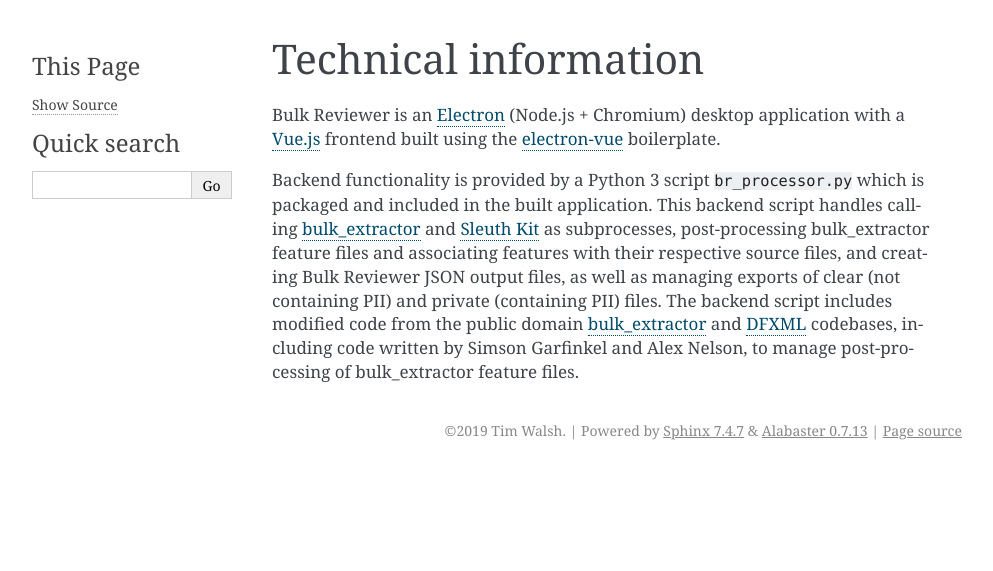
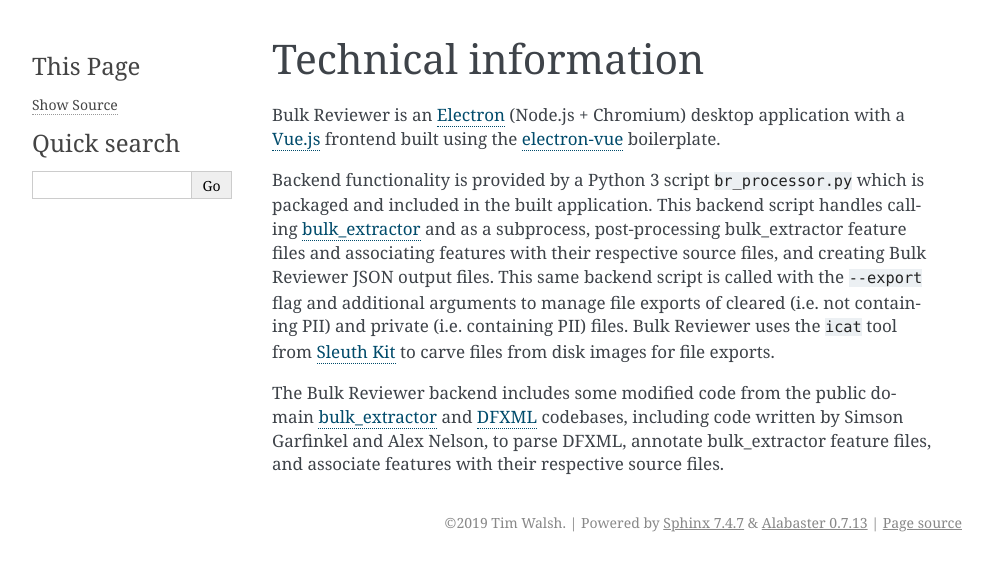
Before and after one commit to bulk-reviewer/bulk-reviewer, a Sphinx documentation site: the page built from docs/technicalinfo.rst, in a window 1280 px wide. Shown: the top 571 px of the page, without its empty margins (148-1141 px from the left). Built offline with Sphinx 7.4.7, drawn with Linux system fonts in a browser that asks for light colours.

Commit message:
Update docs

```diff
--- a/docs/technicalinfo.rst
+++ b/docs/technicalinfo.rst
@@ -3,4 +3,6 @@
 
 Bulk Reviewer is an `Electron <https://electronjs.org/>`_ (Node.js + Chromium) desktop application with a `Vue.js <https://vuejs.org/>`_ frontend built using the `electron-vue <https://github.com/SimulatedGREG/electron-vue>`_ boilerplate.
 
-Backend functionality is provided by a Python 3 script ``br_processor.py`` which is packaged and included in the built application. This backend script handles calling `bulk_extractor <https://github.com/simsong/bulk_extractor>`_ and `Sleuth Kit <https://www.sleuthkit.org/>`_ as subprocesses, post-processing bulk_extractor feature files and associating features with their respective source files, and creating Bulk Reviewer JSON output files, as well as managing exports of clear (not containing PII) and private (containing PII) files. The backend script includes modified code from the public domain `bulk_extractor <https://github.com/simsong/bulk_extractor>`_ and `DFXML <https://github.com/simsong/dfxml>`_ codebases, including code written by Simson Garfinkel and Alex Nelson, to manage post-processing of bulk_extractor feature files.
+Backend functionality is provided by a Python 3 script ``br_processor.py`` which is packaged and included in the built application. This backend script handles calling `bulk_extractor <https://github.com/simsong/bulk_extractor>`_ and as a subprocess, post-processing bulk_extractor feature files and associating features with their respective source files, and creating Bulk Reviewer JSON output files. This same backend script is called with the ``--export`` flag and additional arguments to manage file exports of cleared (i.e. not containing PII) and private (i.e. containing PII) files. Bulk Reviewer uses the ``icat`` tool from `Sleuth Kit <https://www.sleuthkit.org/>`_ to carve files from disk images for file exports.
+
+The Bulk Reviewer backend includes some modified code from the public domain `bulk_extractor <https://github.com/simsong/bulk_extractor>`_ and `DFXML <https://github.com/simsong/dfxml>`_ codebases, including code written by Simson Garfinkel and Alex Nelson, to parse DFXML, annotate bulk_extractor feature files, and associate features with their respective source files.
```
